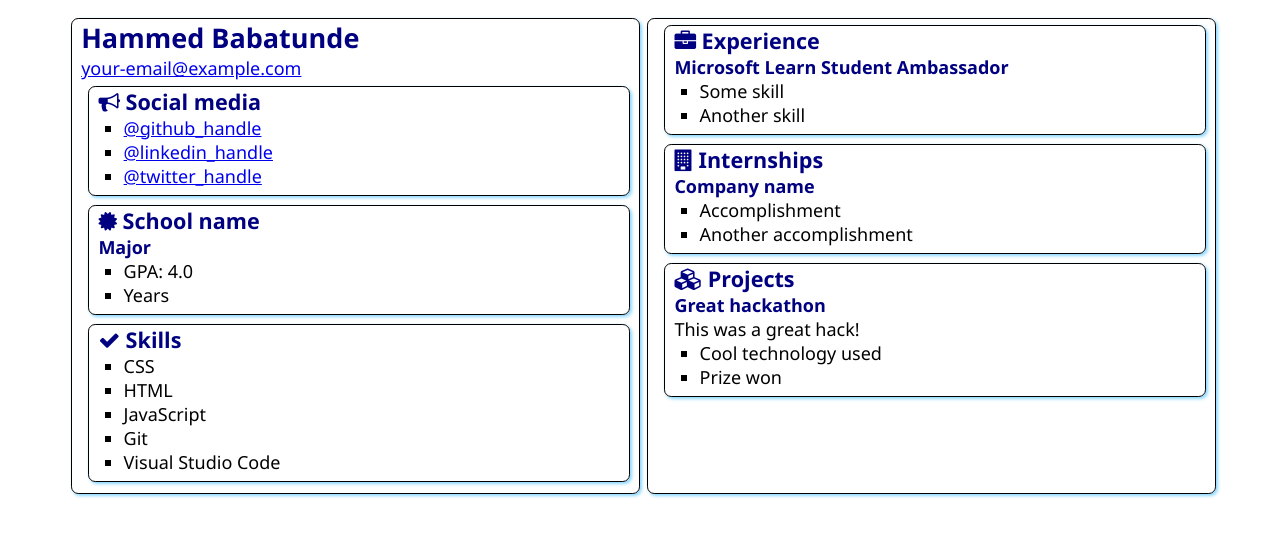
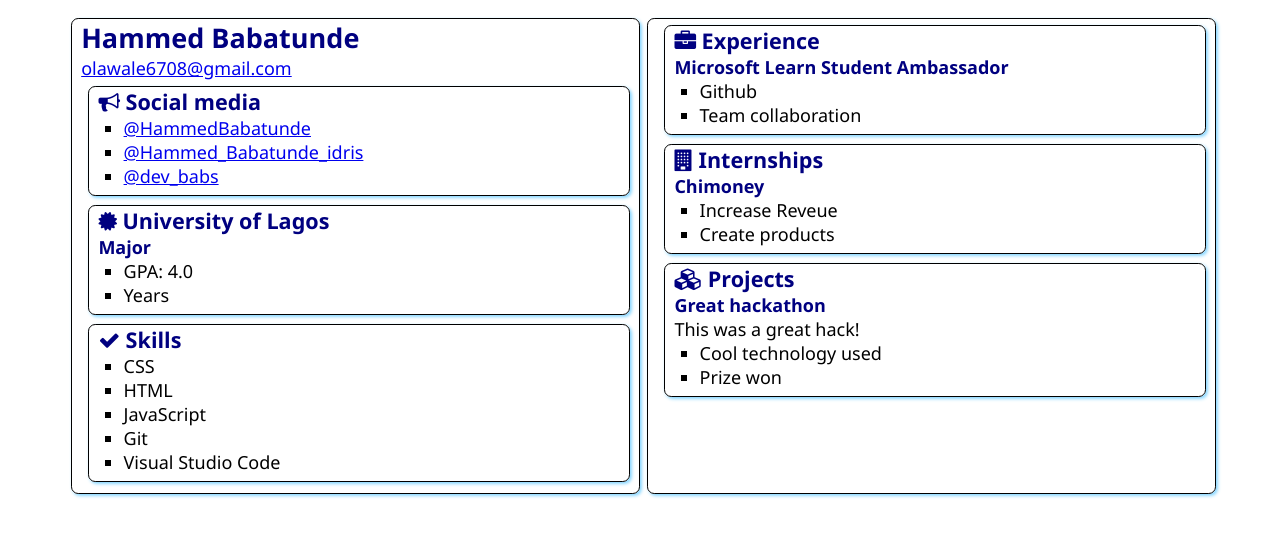
Before and after one commit to HammedBabatunde/SATechnicalOnboarding, a plain HTML site: page src/index.html in a window 1280 px wide. Drawn offline with Linux system fonts and the light colour scheme.

Commit message:
Added more information to index.html

```diff
--- a/src/index.html
+++ b/src/index.html
@@ -13,7 +13,7 @@
     <main>
         <article class="box">
             <h1>Hammed Babatunde</h1>
-            <div><a href="mailto:your.email@example.com">your-email@example.com</a></div>
+            <div><a href="mailto:olawale6708@gmail.com">olawale6708@gmail.com</a></div>
 
             <section class="box">
                 <h2>
@@ -21,9 +21,9 @@
                     Social media
                 </h2>
                 <ul>
-                    <li><a href="https://github.com/<handle>">@github_handle</a></li>
-                    <li><a href="https://linkedin.com/in/<handle>">@linkedin_handle</a></li>
-                    <li><a href="https://twitter.com/<handle>">@twitter_handle</a></li>
+                    <li><a href="https://github.com/HammedBabatunde">@HammedBabatunde</a></li>
+                    <li><a href="https://linkedin.com/in/<handle>">@Hammed_Babatunde_idris</a></li>
+                    <li><a href="https://twitter.com/dev_babs">@dev_babs</a></li>
                 </ul>
             </section>
 
@@ -31,7 +31,7 @@
                 <div class="education">
                     <h2>
                         <i class="fa fa-certificate" aria-hidden="true"></i>
-                        School name
+                        University of Lagos
                     </h2>
                     <h3>Major</h3>
                     <ul>
@@ -63,8 +63,8 @@
                 </h2>
                 <h3>Microsoft Learn Student Ambassador</h3>
                 <ul>
-                    <li>Some skill</li>
-                    <li>Another skill</li>
+                    <li>Github</li>
+                    <li>Team collaboration</li>
                 </ul>
             </section>
             <section class="box">
@@ -73,10 +73,10 @@
                     Internships
                 </h2>
 
-                <h3>Company name</h3>
+                <h3>Chimoney</h3>
                 <ul>
-                    <li>Accomplishment</li>
-                    <li>Another accomplishment</li>
+                    <li>Increase Reveue</li>
+                    <li>Create products</li>
                 </ul>
             </section>
             <section class="box">
```
